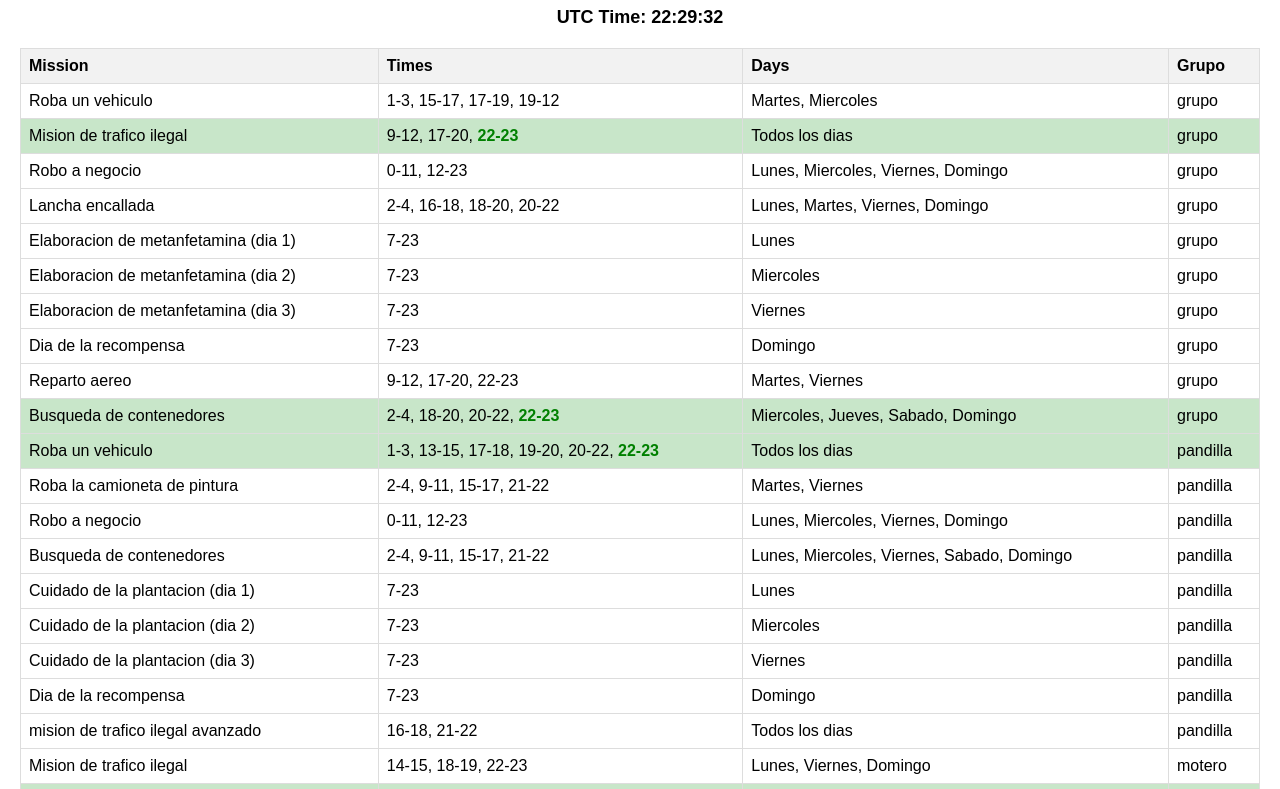
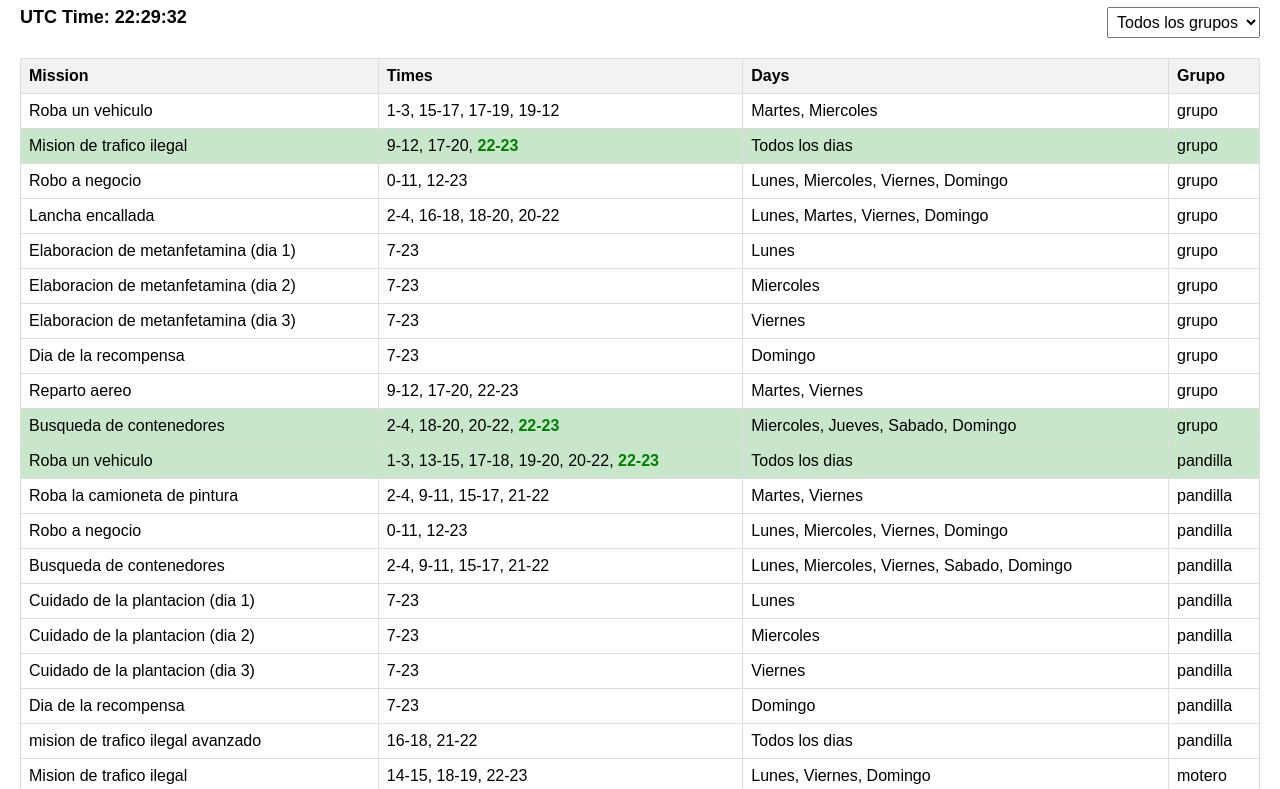
Before and after one commit to Peron4TheWin/misiones-hub, a plain HTML site: page index.html in a window 1280 px wide. Shown: the part 73-862 px from the top of the page. Drawn offline with Linux system fonts and the light colour scheme.

Commit message:
Added filters for missions (Grupos,Pandillas,Motero)

```diff
--- a/index.html
+++ b/index.html
@@ -31,17 +31,32 @@
       color: green; /* Green color for the available time */
       font-weight: bold;
     }
+    #filters {
+      margin-bottom: 20px;
+      display: flex;
+      justify-content: space-between;
+    }
     #utcTimer {
       font-size: 18px;
       font-weight: bold;
-      margin-bottom: 20px;
-      text-align: center;
+    }
+    #groupFilter {
+      font-size: 16px;
+      padding: 5px;
     }
   </style>
 </head>
 <body>
   <h1>Misiones disponibles</h1>
-  <div id="utcTimer">UTC Time: --:--:--</div>
+  <div id="filters">
+    <div id="utcTimer">UTC Time: --:--:--</div>
+    <select id="groupFilter">
+      <option value="all">Todos los grupos</option>
+      <option value="grupo">Grupo</option>
+      <option value="pandilla">Pandilla</option>
+      <option value="motero">Motero</option>
+    </select>
+  </div>
   <table id="missionsTable">
     <thead>
       <tr>
@@ -60,6 +75,7 @@
     const csvUrl = 'https://raw.githubusercontent.com/Peron4TheWin/misiones-hub/refs/heads/main/actividades.csv';
 
     const dayNames = ["Lunes", "Martes", "Miercoles", "Jueves", "Viernes", "Sabado","Domingo"];
+    let missionsData = []; // To store fetched missions data
 
     function parseCSV(data) {
       const rows = data.trim().split('\n');
@@ -76,7 +92,7 @@
 
     function getMondayBasedUTCDay(date) {
       const day = date.getUTCDay();
-      return (day === 0) ? 6 : day - 1; // Adjust so Monday = 0, Sunday = 6
+      return (day === 0) ? 6 : day - 1;
     }
 
     function getCurrentUTCInfo() {
@@ -90,7 +106,7 @@
     function isTimeAvailable(timeRange, currentHour) {
       let [start, end] = timeRange;
       if (end < start) {
-        end += 24; // Adjust for time ranges that span midnight
+        end += 24;
       }
       return currentHour >= start && currentHour < end;
     }
@@ -103,13 +119,16 @@
         mission.times.some(timeRange => isTimeAvailable(timeRange, currentHour));
     }
 
-    function displayAvailableMissions(data) {
-      const missions = parseCSV(data);
+    function displayAvailableMissions(filterGroup = 'all') {
       const { currentHour, currentDay } = getCurrentUTCInfo();
       const tableBody = document.querySelector('#missionsTable tbody');
       tableBody.innerHTML = '';
 
-      missions.forEach(mission => {
+      missionsData.forEach(mission => {
+        if (filterGroup !== 'all' && mission.group.replace(/[\n\r]/g, "") !== filterGroup) {
+          return;
+        }
+
         const row = document.createElement('tr');
         const isAvailable = isMissionAvailable(mission, currentHour, currentDay);
 
@@ -141,25 +160,36 @@
       fetch(csvUrl)
         .then(response => response.text())
         .then(data => {
-          displayAvailableMissions(data);
+          missionsData = parseCSV(data); // Save parsed data to the global variable
+          displayAvailableMissions(); // Display all missions initially
         })
         .catch(error => console.error('Error fetching the CSV file:', error));
     }
 
     function updateUTCTimer() {
       const now = new Date();
-      const utcTimeString = now.toUTCString().split(' ')[4]; // Extract time part from UTC string
+      const utcTimeString = now.toUTCString().split(' ')[4];
       document.getElementById('utcTimer').textContent = `UTC Time: ${utcTimeString}`;
     }
 
     function startUTCTimer() {
       updateUTCTimer();
-      setInterval(updateUTCTimer, 1000); // Update every second
+      setInterval(updateUTCTimer, 1000);
+    }
+
+    // Filter missions by group
+    function setupGroupFilter() {
+      const groupFilter = document.getElementById('groupFilter');
+      groupFilter.addEventListener('change', () => {
+        const selectedGroup = groupFilter.value;
+        displayAvailableMissions(selectedGroup);
+      });
     }
 
     window.onload = function () {
       startUTCTimer();
       fetchAndDisplayMissions();
+      setupGroupFilter();
     };
   </script>
 </body>
```
